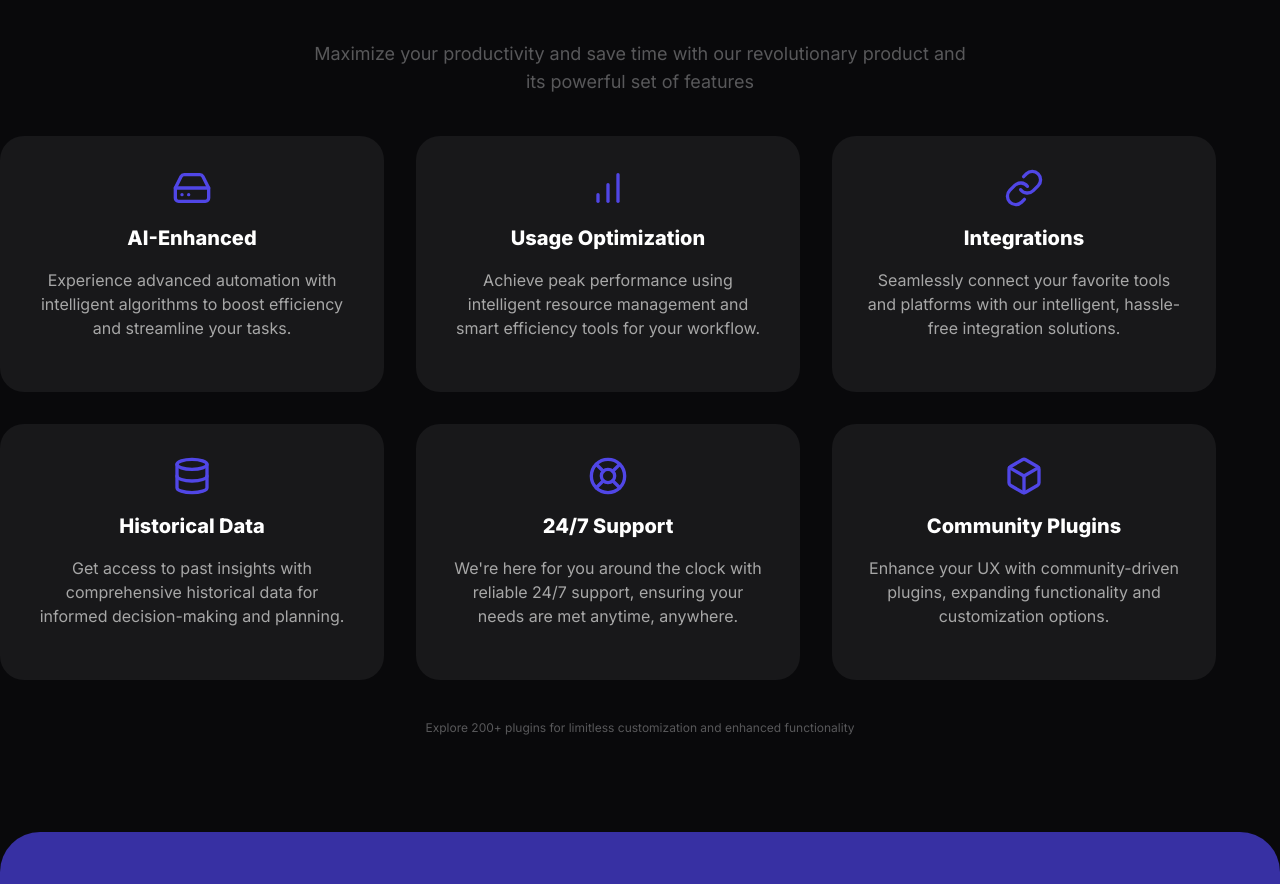
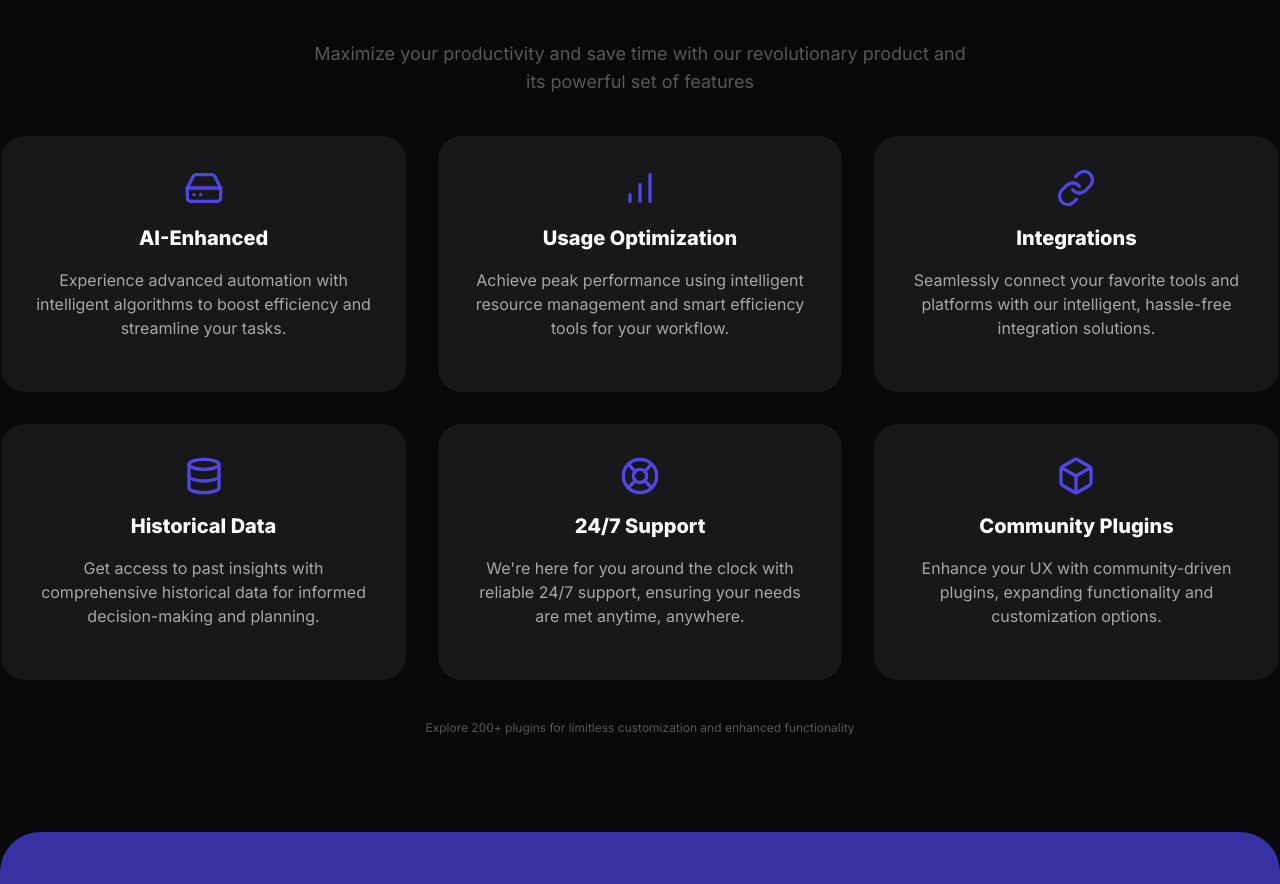
Before and after one commit to wickeddd3/mambo, a Next.js app: page / in a window 1280 px wide. Shown: the part 2760-3644 px from the top of the page. Built offline with nearby package versions, Linux system fonts and the light colour scheme.

Commit message:
add: increase width and justify center

```diff
--- a/src/components/SectionCapabilities.tsx
+++ b/src/components/SectionCapabilities.tsx
@@ -56,10 +56,10 @@ export default function SectionCapabilities() {
           Maximize your productivity and save time with our revolutionary
           product and its powerful set of features
         </p>
-        <div className="flex w-full flex-wrap gap-8">
+        <div className="flex w-full flex-wrap justify-center gap-8">
           {capabilities.map((capability) => (
             <div
-              className="flex h-64 w-[30%] flex-col items-center gap-4 rounded-3xl bg-[#18181a] p-8"
+              className="flex h-64 w-[31.6%] flex-col items-center gap-4 rounded-3xl bg-[#18181a] p-8"
               key={capability.name}
             >
               {capability.icon}
```
